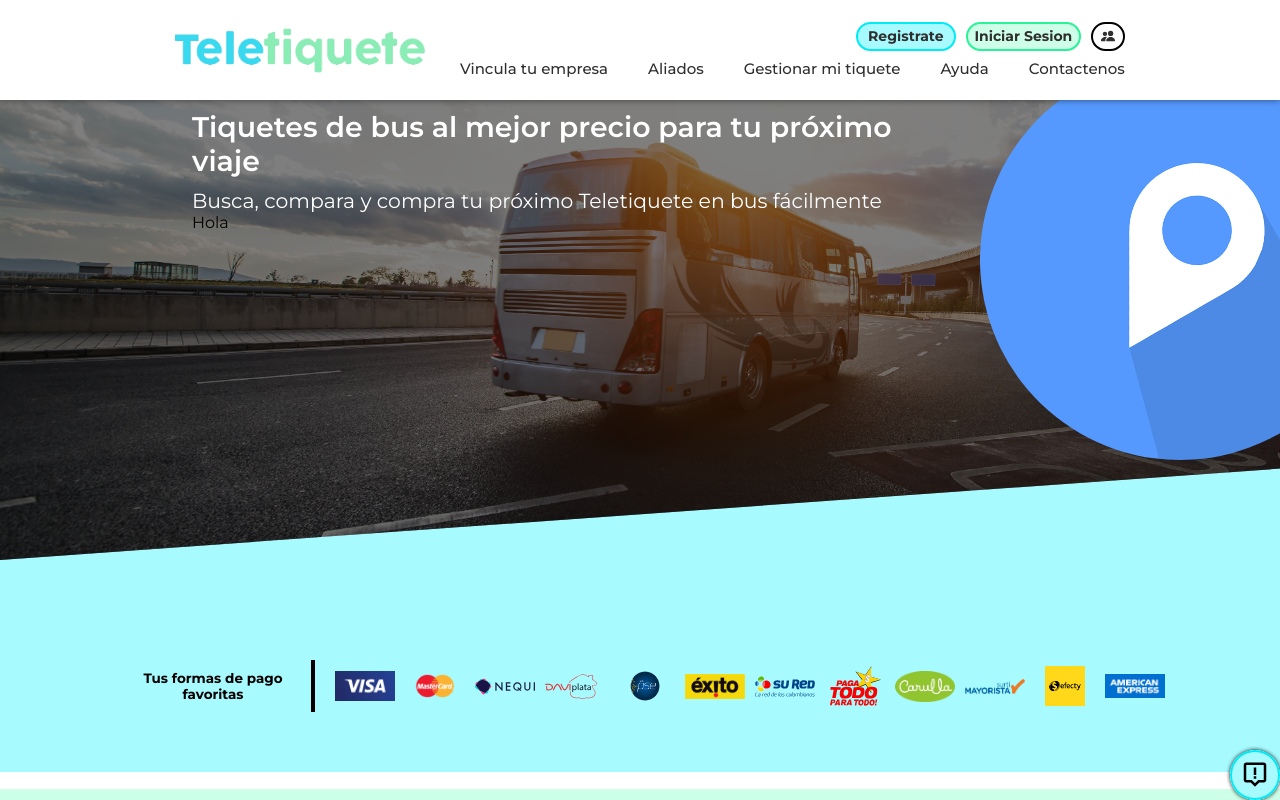
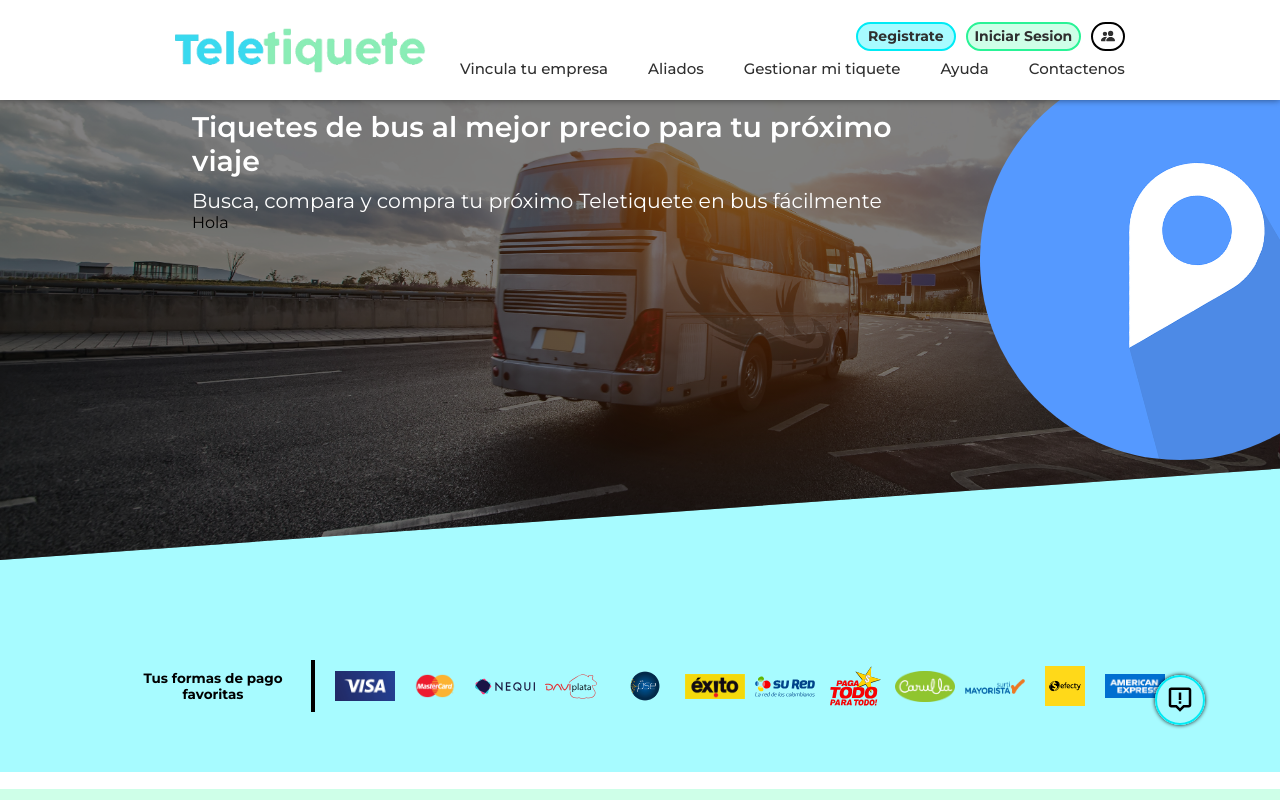
Before and after one commit to Jhuset2003/PaginaPrincipalTeletiquete, a React (Create React App) app: page /Teletiquete in a window 1280 px wide. Built offline with nearby package versions, Linux system fonts and the light colour scheme.

Commit message:
Landing v3.1

```diff
--- a/src/components/MenuButtons/MenuButtons.jsx
+++ b/src/components/MenuButtons/MenuButtons.jsx
@@ -1,5 +1,4 @@
 import {React,useState} from 'react'
-import { motion,useDragControls } from 'framer-motion';
 
 import { BiMessageAltX,BiMessageAltError,BiQuestionMark } from 'react-icons/bi';
 
@@ -8,15 +7,8 @@
 
 export const MenuButtons = () => {
 	const [Activate,setActivate] = useState(false)
-	const controls = useDragControls()
 	return (
-		<motion.div className={MenuButtonsS.MenuButtonsConatiner}
-		drag
-		dragListener={true}
-		dragControls={controls}
-		dragElastic={0}
-		dragMomentum={false}
-		>
+		<div className={MenuButtonsS.MenuButtonsConatiner}>
 			<div className={MenuButtonsS.MenuButtons} >
 {/*  */}
 				<i className={`${MenuButtonsS.MenuBtnAction} ${Activate ? MenuButtonsS.MenuBtnActionActivate : ""}`} onClick={() => {setActivate(!Activate)}}>
@@ -38,6 +30,6 @@
 				</div>
 {/*  */}
 			</div>
-        </motion.div>
+        </div>
 	);
 }
--- a/src/styles/componentsStyles/MenuButtons/MenuButtons.module.css
+++ b/src/styles/componentsStyles/MenuButtons/MenuButtons.module.css
@@ -2,11 +2,10 @@
 .MenuButtonsConatiner{
     z-index: 9;
     position: fixed;
-    bottom: 0;
-    right: 0;
+    bottom: 100px;
+    right: 100px;
 }
 .MenuButtons{
-    position: relative;
     display: flex;
     justify-content: center;
     align-items: center;
@@ -33,7 +32,7 @@
 }
 
 .MenuContent{
-    position: relative;
+    position: absolute;
     width: 50px;
     height: 50px;
     transition: all 0.2s cubic-bezier(0.68, -0.55, 0.27, 1.55);
```
